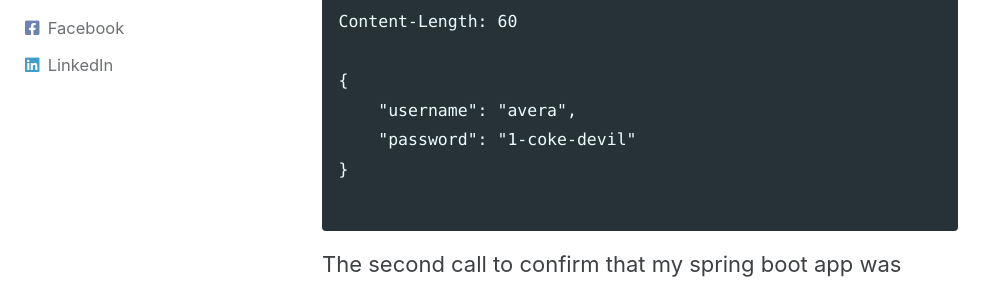
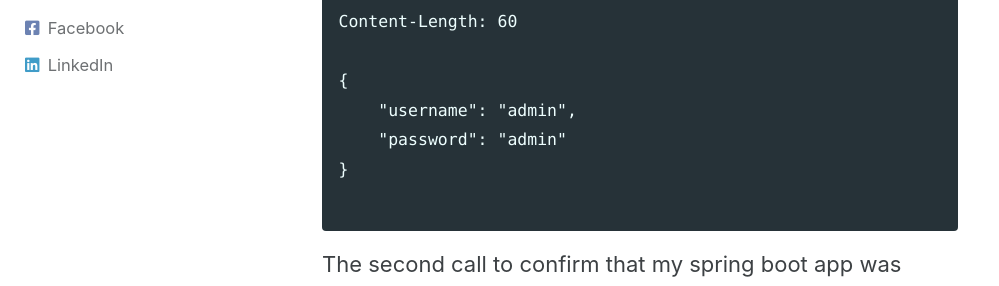
Before and after one commit to arvera/blog, a Jekyll site: the page built from _posts/2024-11-24-CORS_springboot_react.md, in a window 1280 px wide and 900 px high, scrolled down 864 px. Shown: the part 367-653 px from the top of the window, without its empty margins (0-999 px from the left). Built offline with Jekyll 4.4.1, drawn with Linux system fonts in a browser that asks for light colours; cached includes are drawn as plain includes; comment, search, counter and statistics services are not loaded; some of the changed text lies outside the part shown.

Commit message:
Changing a post

````diff
--- a/_posts/2024-11-24-CORS_springboot_react.md
+++ b/_posts/2024-11-24-CORS_springboot_react.md
@@ -23,8 +23,8 @@ Cookie: JSESSIONID=5952F39157BBB77A4B813F73F37015B4
 Content-Length: 60
 
 {
-    "username": "avera",
-    "password": "1-coke-devil"
+    "username": "admin",
+    "password": "admin"
 }
 
 ```
````
